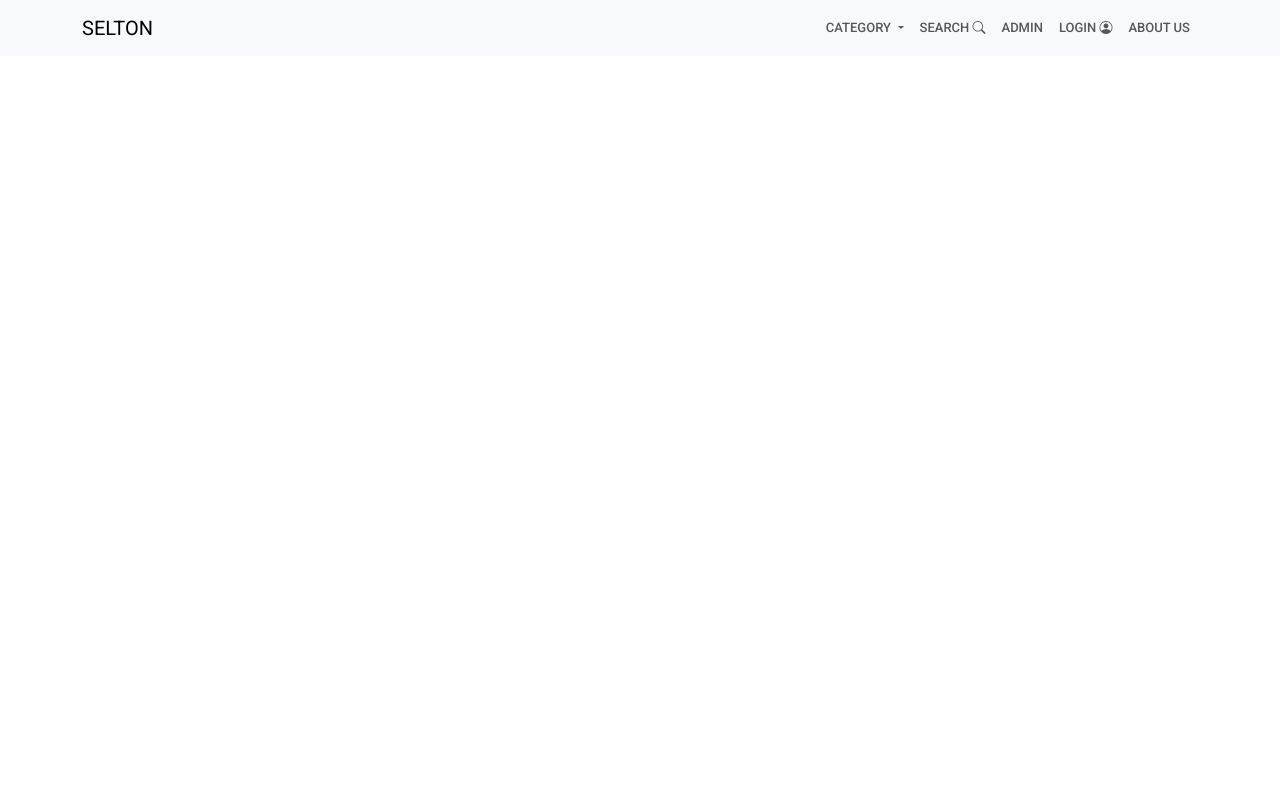
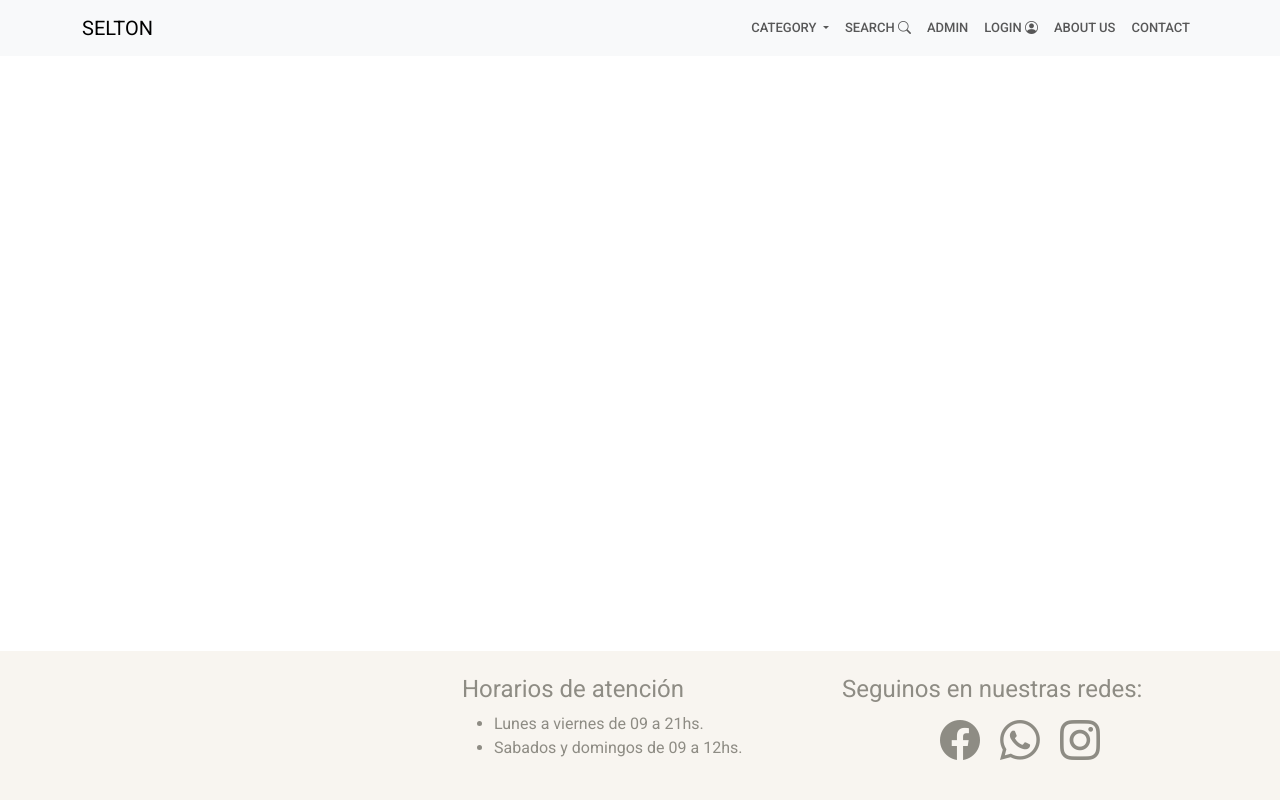
Before and after one commit to abelsanxd/Selton, a plain HTML site: page contacto.html in a window 1280 px wide. Drawn offline with nearby package versions, Linux system fonts and the light colour scheme.

Commit message:
agregue el footer a contacto

```diff
--- a/contacto.html
+++ b/contacto.html
@@ -75,8 +75,12 @@
                   ></a>
                 </li>
                 <li class="nav-item">
-                  <a class="nav-link" aria-current="page" href="acerca.html"
+                  <a class="nav-link" aria-current="page" href="./paginas/acerca.html"
                     >About us</a>
+                </li>
+                <li class="nav-item">
+                  <a class="nav-link" aria-current="page" href="contacto.html"
+                    >Contact</a>
                 </li>
               </ul>
               <form class="search-bar d-none" id="searchForm">
@@ -94,4 +98,47 @@
           </div>
         </nav>
       </header>
-  </body>
+      <main>
+
+      </main>
+      <footer class="bg-light text-secondary py-4">
+        <div class="container">
+          <div class="row">
+            <div class="col-lg-4 text-center text-lg-start mb-3">
+              <img
+                width="90px"
+                src=""
+                alt=""
+              />
+            </div>
+            <div class="col-md-6 col-lg-4">
+              <h4>Horarios de atención</h4>
+              <ul>
+                <li>Lunes a viernes de 09 a 21hs.</li>
+                <li>Sabados y domingos de 09 a 12hs.</li>
+              </ul>
+            </div>
+            <div class="col-md-6 col-lg-4">
+              <h4>Seguinos en nuestras redes:</h4>
+              <div class="text-center">
+                <a href="#" class="link-secondary">
+                  <i class="bi bi-facebook fs-1"></i
+                ></a>
+                <a href="#" class="link-secondary mx-3"
+                  ><i class="bi bi-whatsapp fs-1"></i
+                ></a>
+                <a href="#" class="link-secondary"
+                  ><i class="bi bi-instagram fs-1"></i
+                ></a>
+              </div>
+            </div>
+          </div>
+        </div>
+      </footer>
+    </body>
+      <script
+      src="https://cdn.jsdelivr.net/npm/bootstrap@5.3.2/dist/js/bootstrap.bundle.min.js"
+      integrity="sha384-C6RzsynM9kWDrMNeT87bh95OGNyZPhcTNXj1NW7RuBCsyN/o0jlpcV8Qyq46cDfL"
+      crossorigin="anonymous"
+    ></script>
+    </html>
```
Also changed, not shown: paginas/acerca.html (+5 -5 lines).
